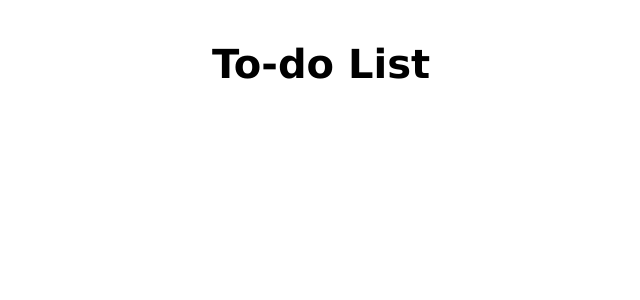
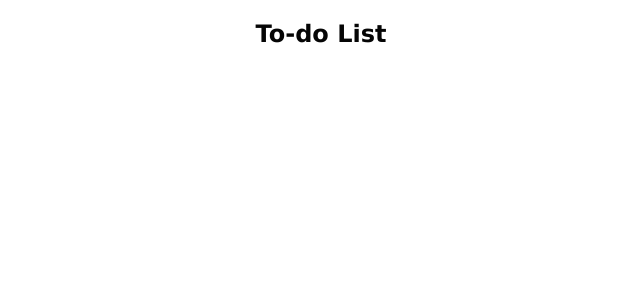
Before and after one commit to Lina-003/web2024-1, a React (Vite) app in the folder todo-list/: page / in a window 1280 px wide. Shown: the top 300 px of the page, without its empty margins (319-959 px from the left). Built offline with nearby package versions, Linux system fonts and the light colour scheme.

Commit message:
feat: css files created

```diff
--- a/todo-list/src/style.css
+++ b/todo-list/src/style.css
@@ -1,9 +1,5 @@
 #app {
-    display: flex;
-    justify-content: center;
+    text-align: center;
+    font-family: Verdana, Geneva, Tahoma, sans-serif;
+    color: #050505;
 }
-
-h1 {
-    font-family: Verdana, Geneva, Tahoma, sans-serif;
-    font-size: 40px;
-}
```
Also changed, not shown: todo-list/src/components/Filters/Filters.css (added), todo-list/src/components/Footer/Footer.css (added), todo-list/src/components/Form/Form.css (added), todo-list/src/components/List/List.css (added).
